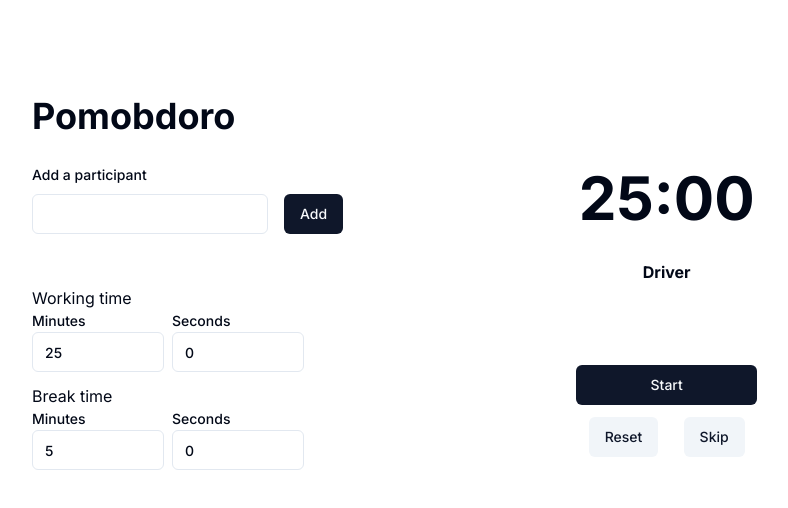
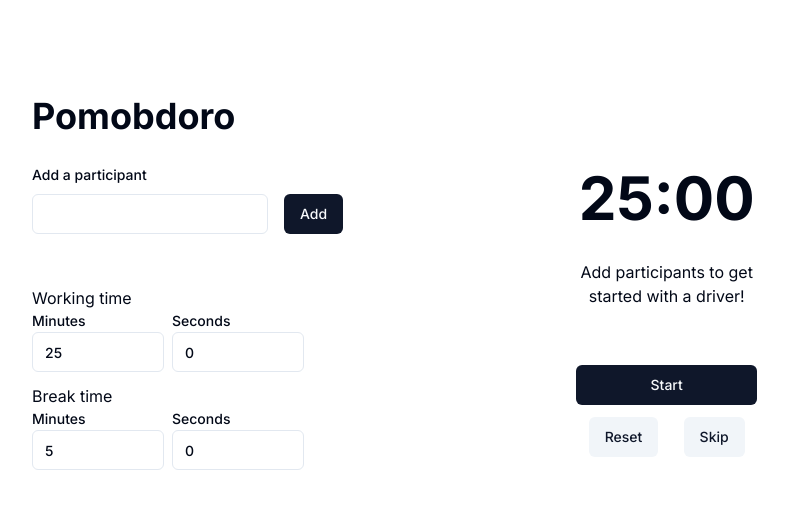
Before and after one commit to joe-reed/pomobdoro, a Next.js app: page / in a window 1280 px wide. Shown: the top 508 px of the page, without its empty margins (64-852 px from the left). Built offline with nearby package versions, Linux system fonts and the light colour scheme.

Commit message:
Replace driver with CTA when participants list is empty

```diff
--- a/app/page.tsx
+++ b/app/page.tsx
@@ -308,8 +308,16 @@ function Home() {
               <div className="font-semibold text-3xl">Time to take a break</div>
             ) : (
               <div>
-                <h3 className="font-bold">Driver</h3>
-                <p className="font-semibold text-4xl">{currentParticipant}</p>
+                {currentParticipant ? (
+                  <>
+                    <h3 className="font-bold">Driver</h3>
+                    <p className="font-semibold text-4xl">
+                      {currentParticipant}
+                    </p>
+                  </>
+                ) : (
+                  <p>Add participants to get started with a driver!</p>
+                )}
               </div>
             )}
           </div>
```
